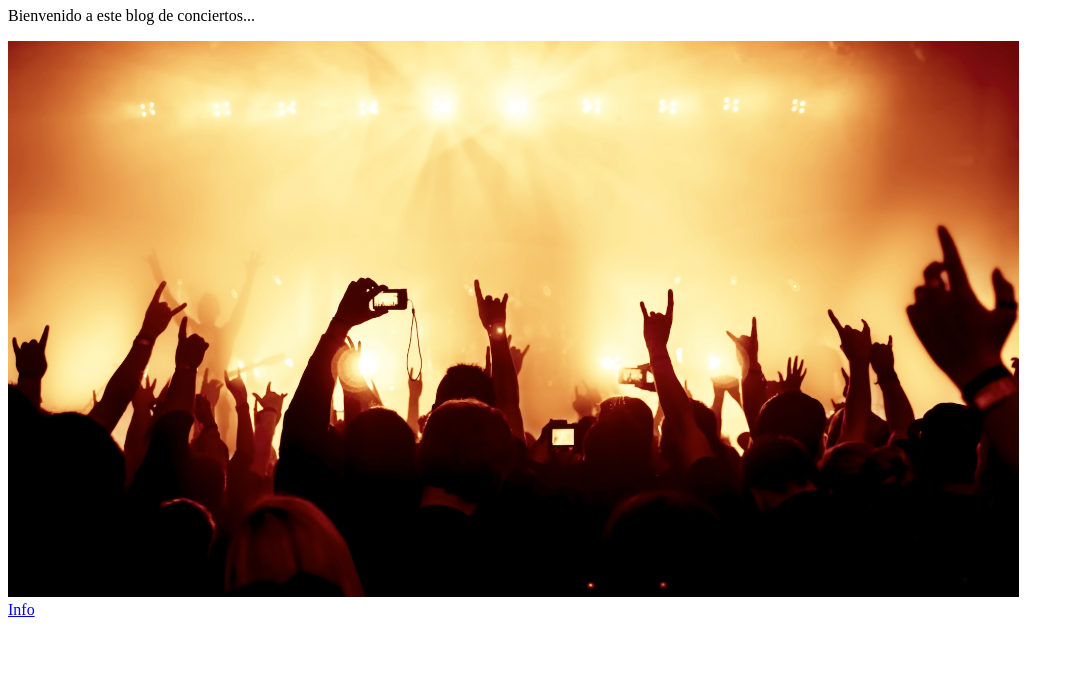
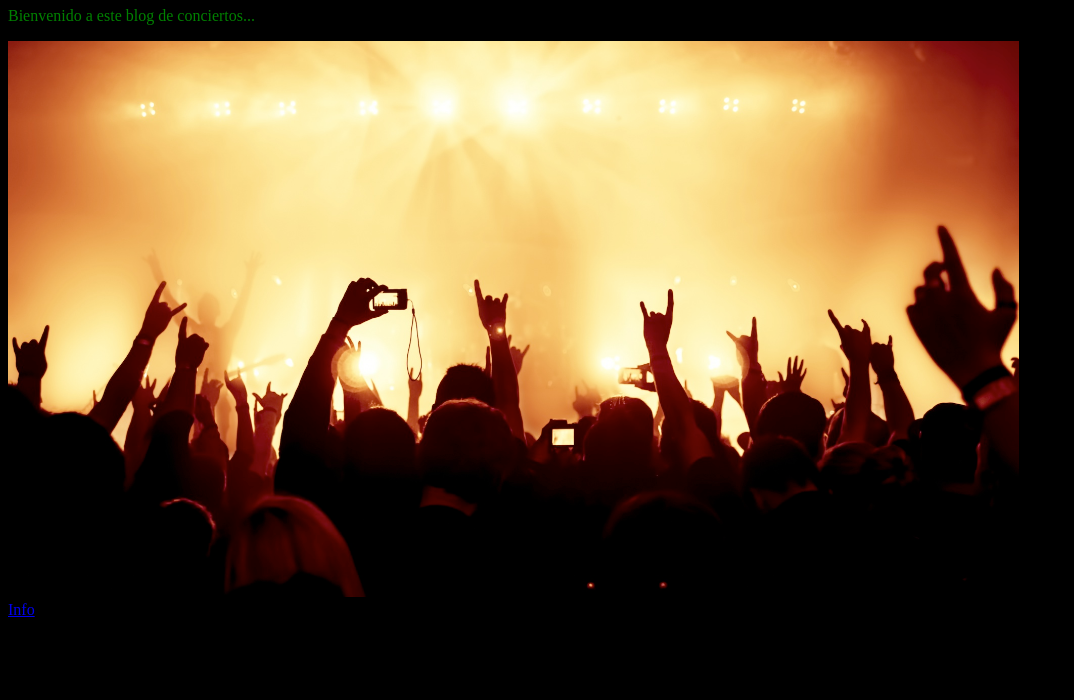
Before and after one commit to hhenosorio84/CSS, a plain HTML site: page Hojas_de_estilo_enCascada/index.html in a window 1280 px wide. Shown: the part 100-800 px from the top of the page, without its empty margins (0-1074 px from the left). Drawn offline with Linux system fonts and the light colour scheme.

Commit message:
fin de estilos en cascada

```diff
--- a/Hojas_de_estilo_enCascada/estilos.css
+++ b/Hojas_de_estilo_enCascada/estilos.css
@@ -1,5 +1,13 @@
 @charset "utf-8";
 /* CSS Document */
-body{
+body p{
+color: green;
+}
+body {
 	color:red;
+	color:white !important;
+	background-color:black;
 }
+p{
+	color:blue;
+}
--- a/Hojas_de_estilo_enCascada/index.html
+++ b/Hojas_de_estilo_enCascada/index.html
@@ -4,6 +4,7 @@
 <meta charset="utf-8">
 <meta name="viewport" content="width=device-width, user-scalabe:no">
 <title>Actividad estilos en cascada</title>
+<link rel="stylesheet" href="estilos.css">
 </head>
 
 <body>
```
